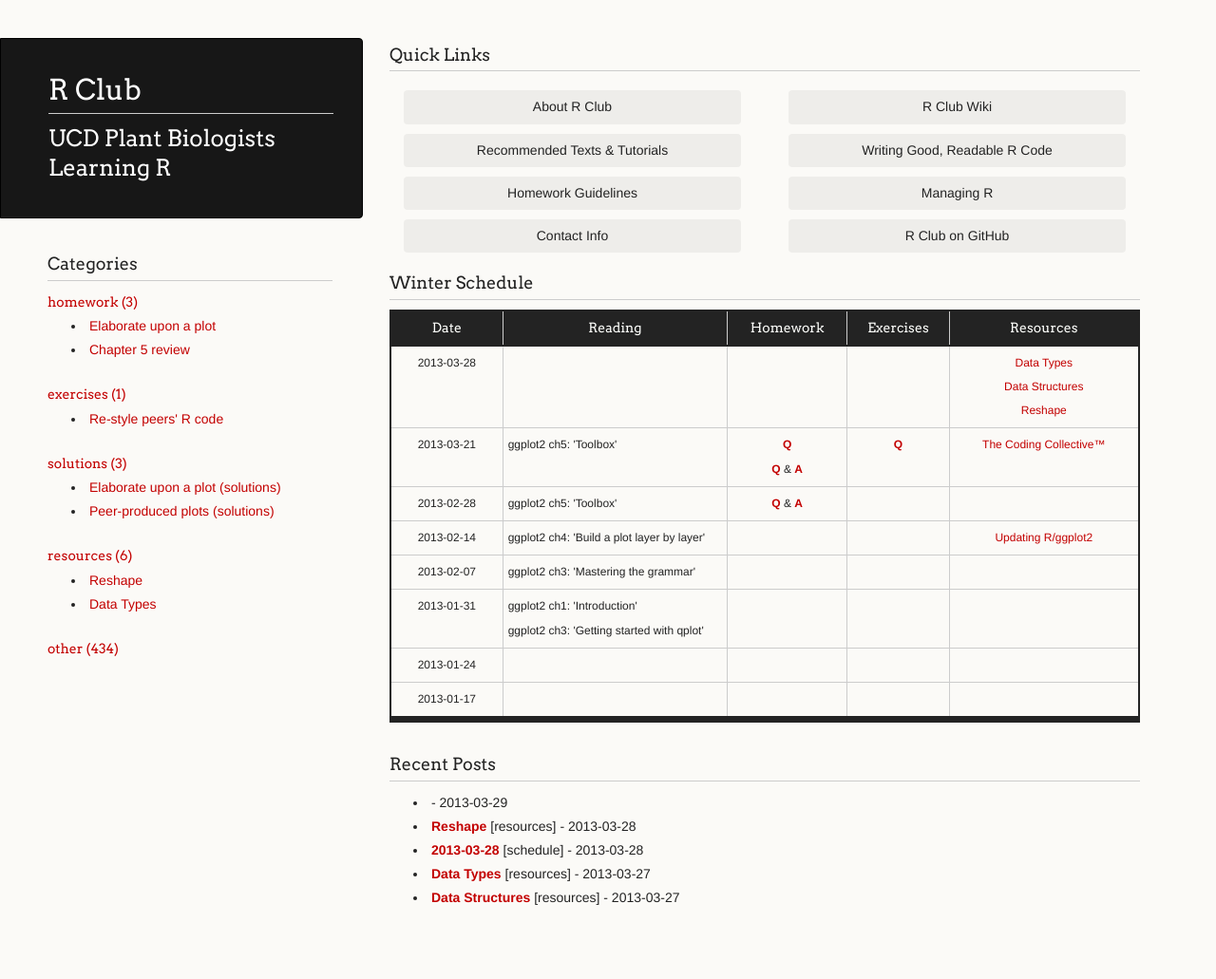
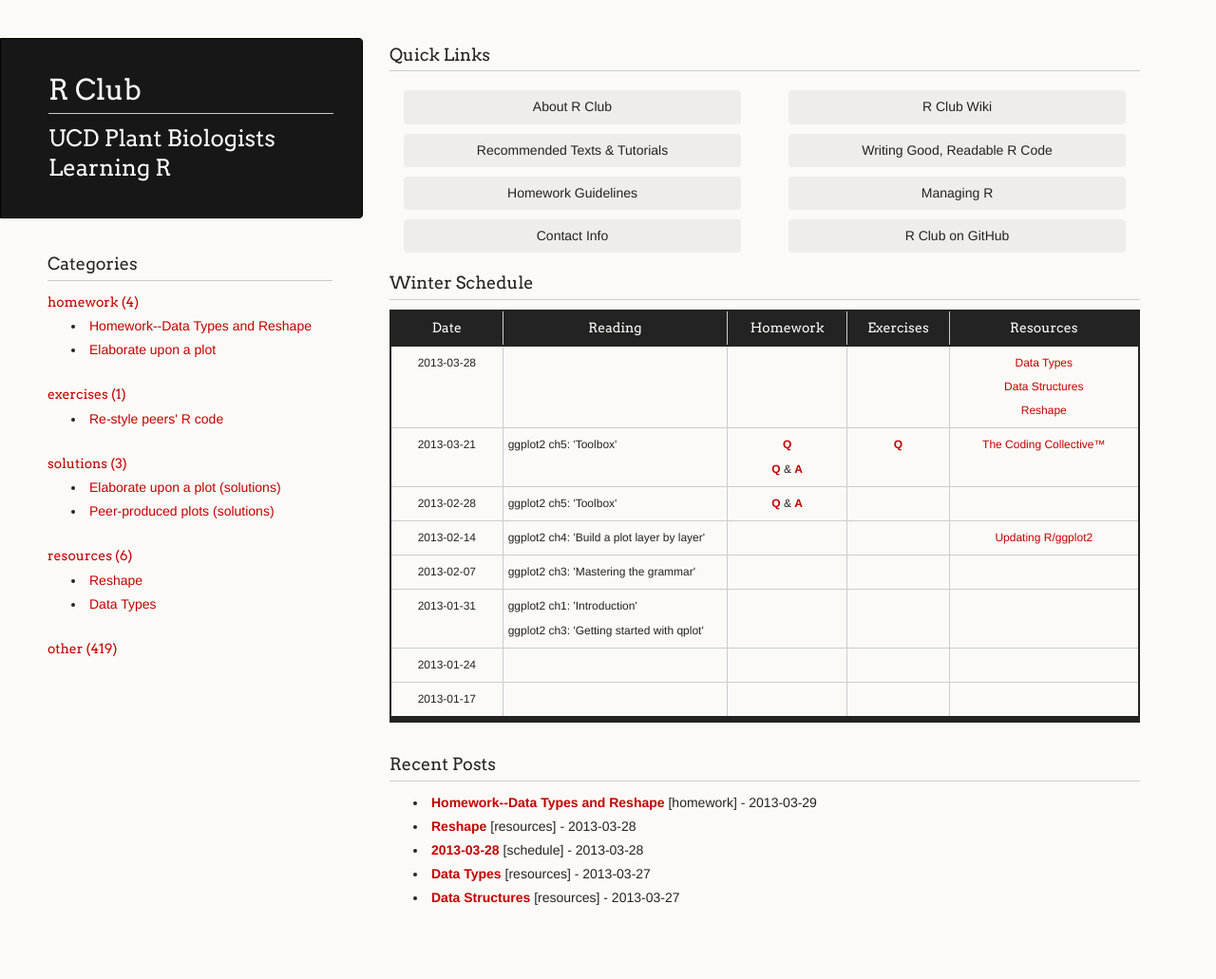
Before and after one commit to mfcovington/r_club, a Jekyll site: the page built from index.html, in a window 1280 px wide. Shown: the whole page at 95% size. Built offline with Jekyll 4.4.1, drawn with Linux system fonts in a browser that asks for light colours; Markdown is read by kramdown in place of the engine named in the settings.

Commit message:
Trying to fix formatting

```diff
--- a/_rmd/2013-03-29-Data-Types-and-Reshape-homework.Rmd
+++ b/_rmd/2013-03-29-Data-Types-and-Reshape-homework.Rmd
@@ -1,5 +1,5 @@
 ---
-title: Homework: Data Types and Reshape
+title: Homework--Data Types and Reshape
 layout: post
 categories: homework
 comments: true
```
Also changed, not shown: _posts/2013-03-29-Data-Types-and-Reshape-homework.md (+1 -1 lines).
